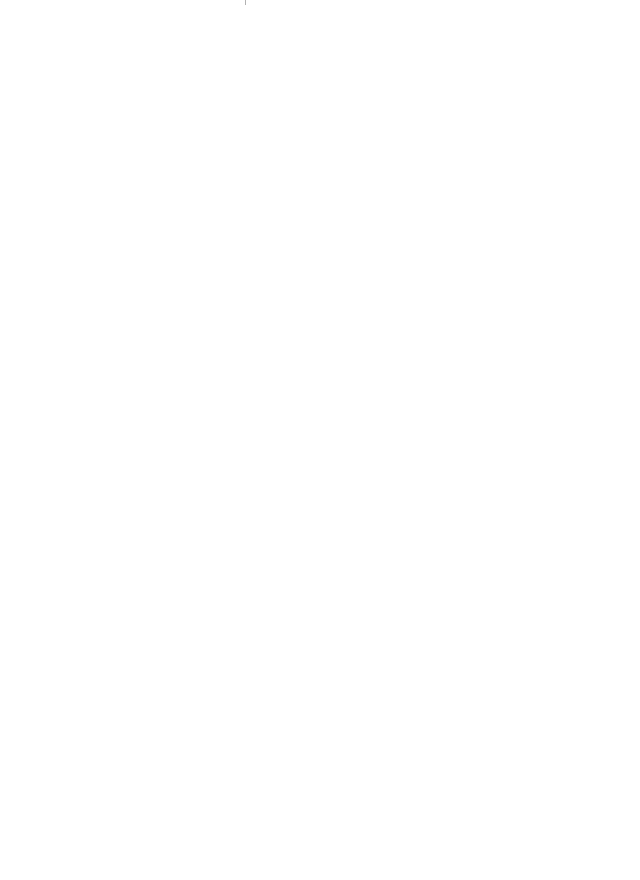
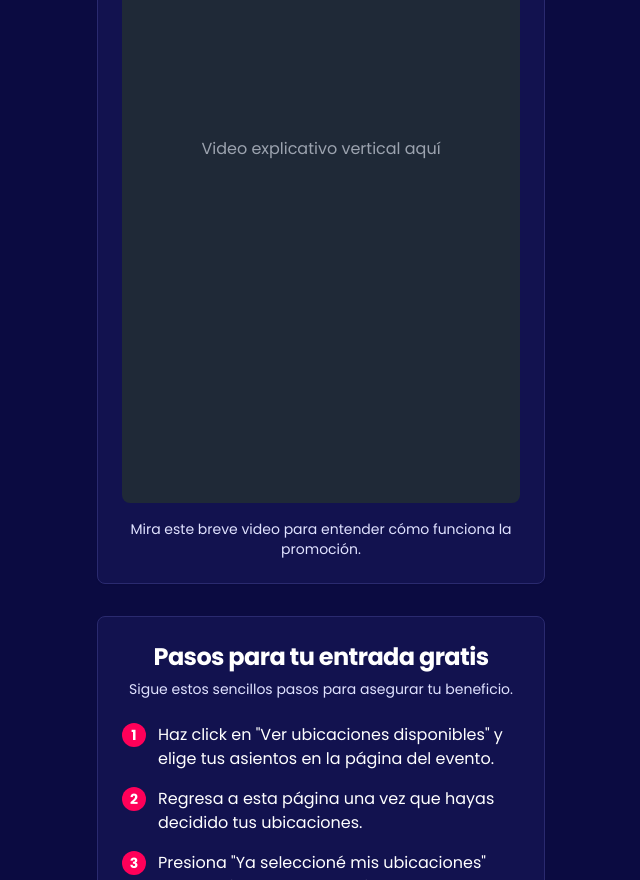
Before and after one commit to juansantacroce/dacapoFrontWeb, a Next.js app: page /promo-entrada-gratis in a window 1280 px wide. Before the commit this address had no page. Shown: the part 420-1300 px from the top of the page, without its empty margins (319-959 px from the left). Before the commit the page ends 800 px from the top, so only its background shows below. Built offline with nearby package versions, Linux system fonts and the light colour scheme.

Commit message:
Page de promo-entrada-gratis

```diff
--- /dev/null
+++ b/app/promo-entrada-gratis/page.tsx
@@ -0,0 +1,119 @@
+"use client";
+
+import { Button } from "@/components/ui/button";
+import { Card, CardContent, CardDescription, CardHeader, CardTitle } from "@/components/ui/card";
+import { AspectRatio } from "@/components/ui/aspect-ratio";
+
+export default function PromoEntradaGratisPage() {
+  const ticketingUrl = "https://www.edenentradas.ar/event/46092_4FZR08UNU4MY7Z1NGTKDMUK856E2VAI289K5WW0R";
+  const whatsappNumber = "543512446077";
+  const whatsappMessage = encodeURIComponent("Quiero acceder a mi entrada gratis, mis ubicaciones seleccionadas son: *Completar con fila Fila y asientos*");
+  const whatsappUrl = `https://wa.me/${whatsappNumber}?text=${whatsappMessage}`;
+  const instagramUrl = "https://www.instagram.com/dacapo.musicos/?hl=es-la";
+  const youtubeUrl = "https://www.youtube.com/@DaCapo.Musicos";
+
+  return (
+    <div className="min-h-screen bg-background flex flex-col items-center py-8 px-4 sm:px-6 lg:px-8">
+      <div className="max-w-md w-full space-y-8">
+        {/* Sección 1: Título y Video */}
+        <Card className="w-full">
+          <CardHeader className="text-center">
+            <CardTitle className="text-3xl font-bold tracking-tight">¡Tu entrada gratis te espera!</CardTitle>
+            <CardDescription className="mt-2 text-lg text-muted-foreground">
+              Descubre cómo obtener tu entrada de regalo para el concierto.
+            </CardDescription>
+          </CardHeader>
+          <CardContent>
+            <div className="w-full bg-gray-200 dark:bg-gray-800 rounded-lg overflow-hidden">
+              <AspectRatio ratio={9 / 16}>
+                <div className="flex items-center justify-center h-full text-gray-500 dark:text-gray-400">
+                  <p>Video explicativo vertical aquí</p>
+                  {/* Placeholder para el video. Cuando esté disponible, reemplazar con:
+                  <video controls playsInline autoPlay muted loop className="w-full h-full object-cover">
+                    <source src="/path/to/your/vertical-video.mp4" type="video/mp4" />
+                    Tu navegador no soporta el tag de video.
+                  </video>
+                  */}
+                </div>
+              </AspectRatio>
+            </div>
+            <p className="mt-4 text-sm text-center text-muted-foreground">
+              Mira este breve video para entender cómo funciona la promoción.
+            </p>
+          </CardContent>
+        </Card>
+
+        {/* Sección 2: Resumen del camino y botones */}
+        <Card className="w-full">
+          <CardHeader className="text-center">
+            <CardTitle className="text-2xl font-bold">Pasos para tu entrada gratis</CardTitle>
+            <CardDescription className="mt-2 text-muted-foreground">
+              Sigue estos sencillos pasos para asegurar tu beneficio.
+            </CardDescription>
+          </CardHeader>
+          <CardContent className="space-y-6">
+            <div className="space-y-4">
+              <div className="flex items-start space-x-3">
+                <span className="flex-shrink-0 w-6 h-6 flex items-center justify-center rounded-full bg-primary text-primary-foreground text-sm font-bold">1</span>
+                <p className="text-base">
+                  Haz click en "Ver ubicaciones disponibles" y elige tus asientos en la página del evento.
+                </p>
+              </div>
+              <div className="flex items-start space-x-3">
+                <span className="flex-shrink-0 w-6 h-6 flex items-center justify-center rounded-full bg-primary text-primary-foreground text-sm font-bold">2</span>
+                <p className="text-base">
+                  Regresa a esta página una vez que hayas decidido tus ubicaciones.
+                </p>
+              </div>
+              <div className="flex items-start space-x-3">
+                <span className="flex-shrink-0 w-6 h-6 flex items-center justify-center rounded-full bg-primary text-primary-foreground text-sm font-bold">3</span>
+                <p className="text-base">
+                  Presiona "Ya seleccioné mis ubicaciones" para enviarnos un mensaje con tus datos y coordinar tu entrada gratis.
+                </p>
+              </div>
+            </div>
+            <div className="flex flex-col space-y-4">
+              <Button asChild className="w-full py-6 text-lg">
+                <a href={ticketingUrl} target="_blank" rel="noopener noreferrer">
+                  Ver ubicaciones disponibles
+                </a>
+              </Button>
+              <Button asChild className="w-full py-6 text-lg" variant="secondary">
+                <a href={whatsappUrl} target="_blank" rel="noopener noreferrer">
+                  Ya seleccioné mis ubicaciones
+                </a>
+              </Button>
+            </div>
+          </CardContent>
+        </Card>
+
+        {/* Sección 3: Redes Sociales */}
+        <Card className="w-full">
+          <CardHeader className="text-center">
+            <CardTitle className="text-2xl font-bold">Síguenos en nuestras redes</CardTitle>
+            <CardDescription className="mt-2 text-muted-foreground">
+              Mantente al tanto de todas las novedades y eventos.
+            </CardDescription>
+          </CardHeader>
+          <CardContent className="flex flex-col space-y-4">
+            <Button asChild className="w-full py-6 text-lg">
+              <a href={instagramUrl} target="_blank" rel="noopener noreferrer">
+                Instagram
+              </a>
+            </Button>
+            <Button asChild className="w-full py-6 text-lg" variant="outline">
+              <a href={youtubeUrl} target="_blank" rel="noopener noreferrer">
+                YouTube
+              </a>
+            </Button>
+            <Button asChild className="w-full py-6 text-lg" variant="outline">
+              <a href={`https://wa.me/${whatsappNumber}`} target="_blank" rel="noopener noreferrer">
+                WhatsApp
+              </a>
+            </Button>
+          </CardContent>
+        </Card>
+      </div>
+    </div>
+  );
+}
```
